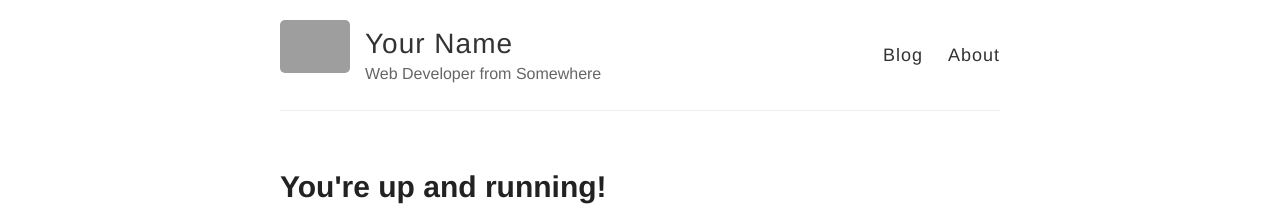
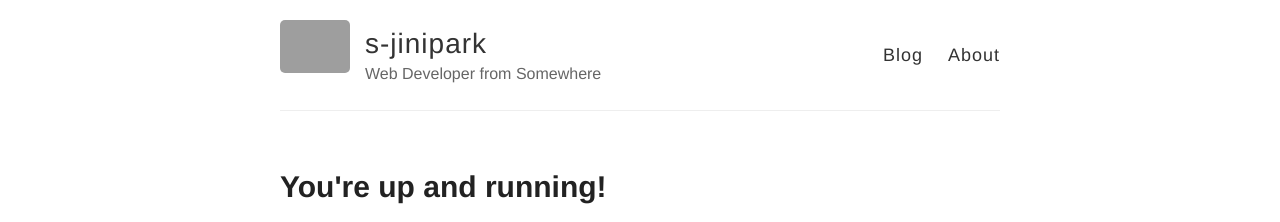
Before and after one commit to s-jinipark/s-jinipark.github.io, a Jekyll site: the page built from _posts/2014-3-3-Hello-World.md, in a window 1280 px wide. Shown: the top 222 px of the page. Built offline with Jekyll 4.4.1, drawn with Linux system fonts in a browser that asks for light colours; grey boxes are pictures that could not be loaded.

Commit message:
Update _config.yml
change name

```diff
--- a/_config.yml
+++ b/_config.yml
@@ -3,7 +3,7 @@
 #
 
 # Name of your site (displayed in the header)
-name: Your Name
+name: s-jinipark
 
 # Short bio or description (displayed in the header)
 description: Web Developer from Somewhere
```
